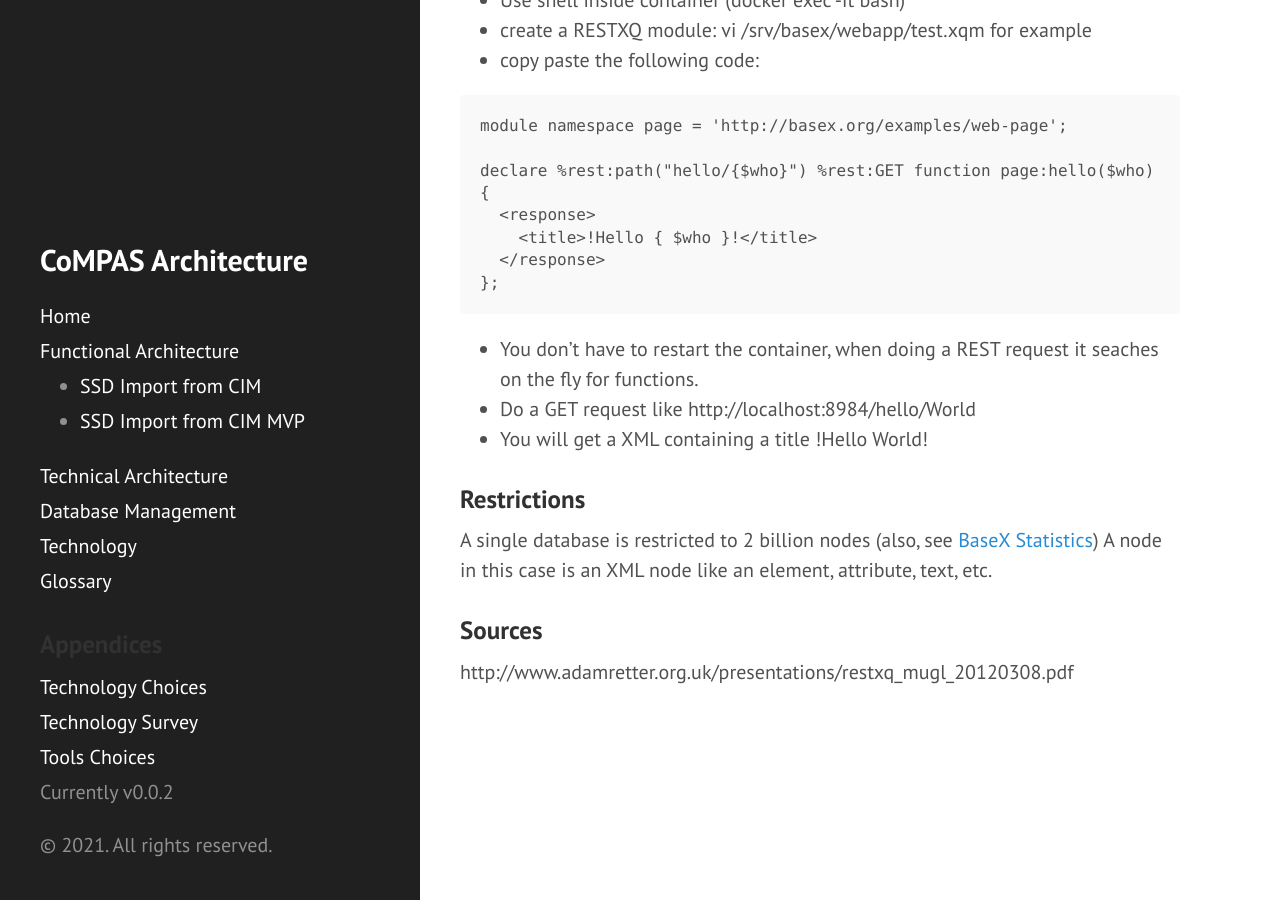
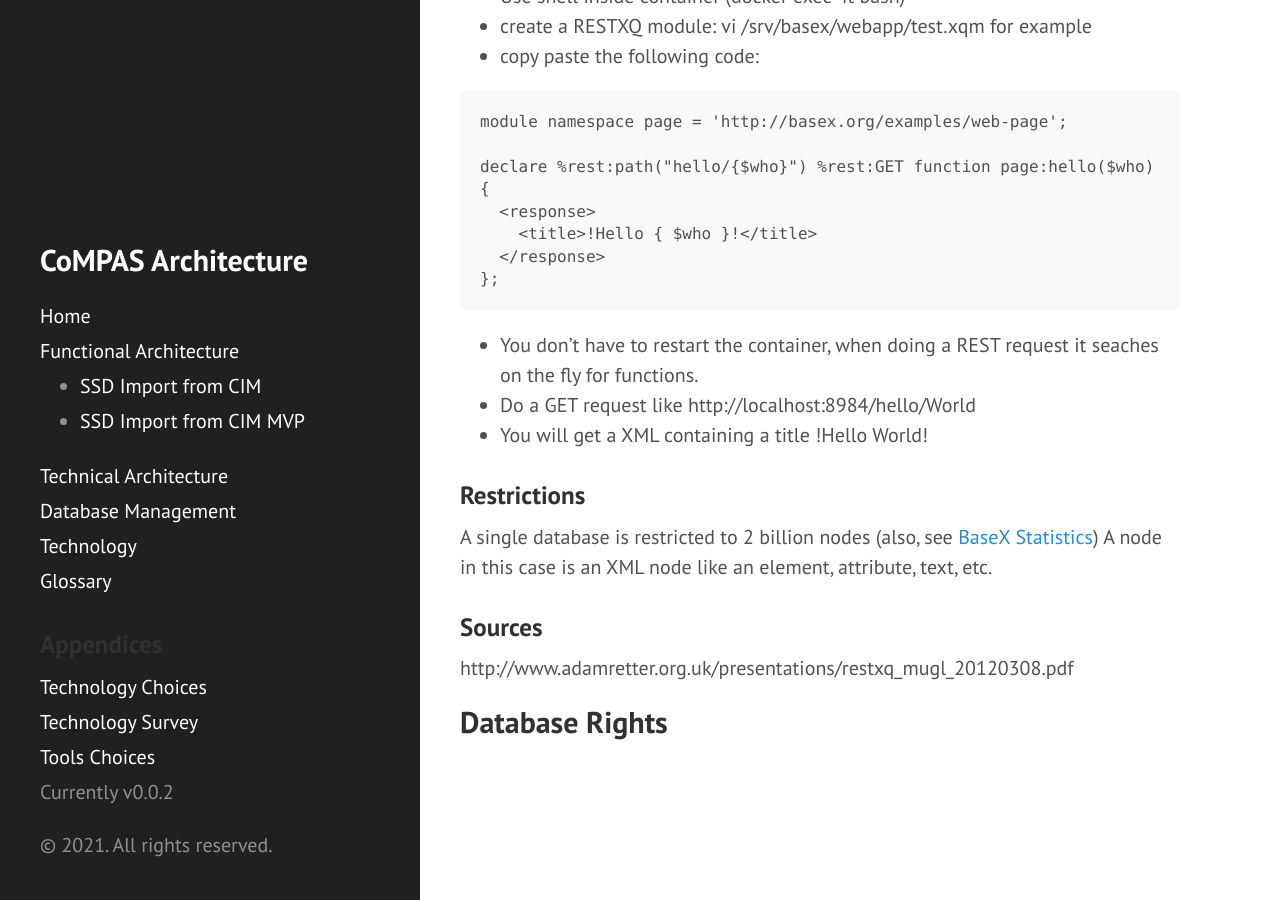
Before and after one commit to com-pas/compas-architecture, a Jekyll site: the page built from DATABASE_MANAGEMENT.md, in a window 1280 px wide and 900 px high, scrolled down 2782 px. Built offline with Jekyll 4.4.1, drawn with Linux system fonts in a browser that asks for light colours; our own code applies the rules of GitHub Pages for plain Markdown files.

Commit message:
small fixes
Signed-off-by: Rob Tjalma <rob@tjalma.com>

```diff
--- a/DATABASE_MANAGEMENT.md
+++ b/DATABASE_MANAGEMENT.md
@@ -1,6 +1,6 @@
 ## Database Management
 
-### Versioning Overview
+## Versioning Overview
 ![Versioning overview](./images/database/BaseX_Versioning.png)
 
 To achieve versioning (which is not available out-of-the-box), we need to add something smart to BaseX. This smart thing is [RESTXQ](http://exquery.github.io/exquery/exquery-restxq-specification/restxq-1.0-specification.html) in our case.
@@ -71,3 +71,5 @@ A node in this case is an XML node like an element, attribute, text, etc.
 
 ### Sources
 http://www.adamretter.org.uk/presentations/restxq_mugl_20120308.pdf
+
+## Database Rights
```
